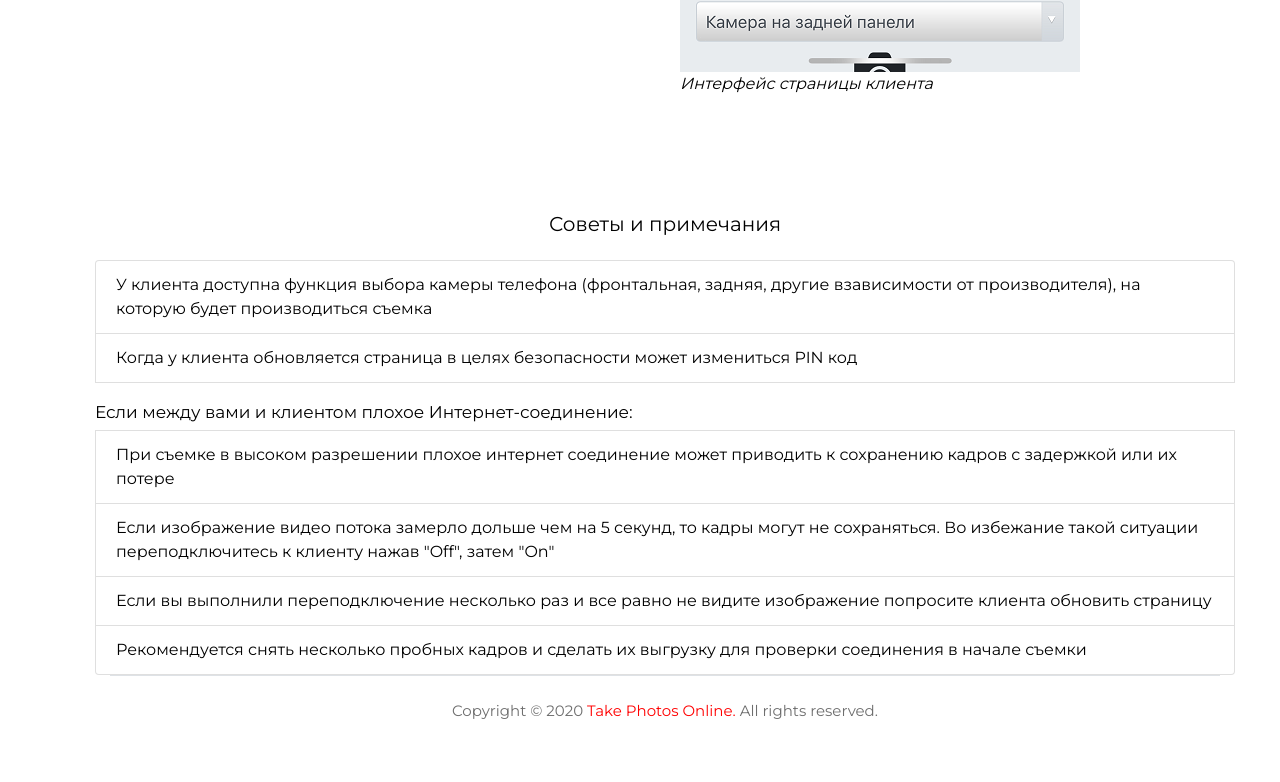
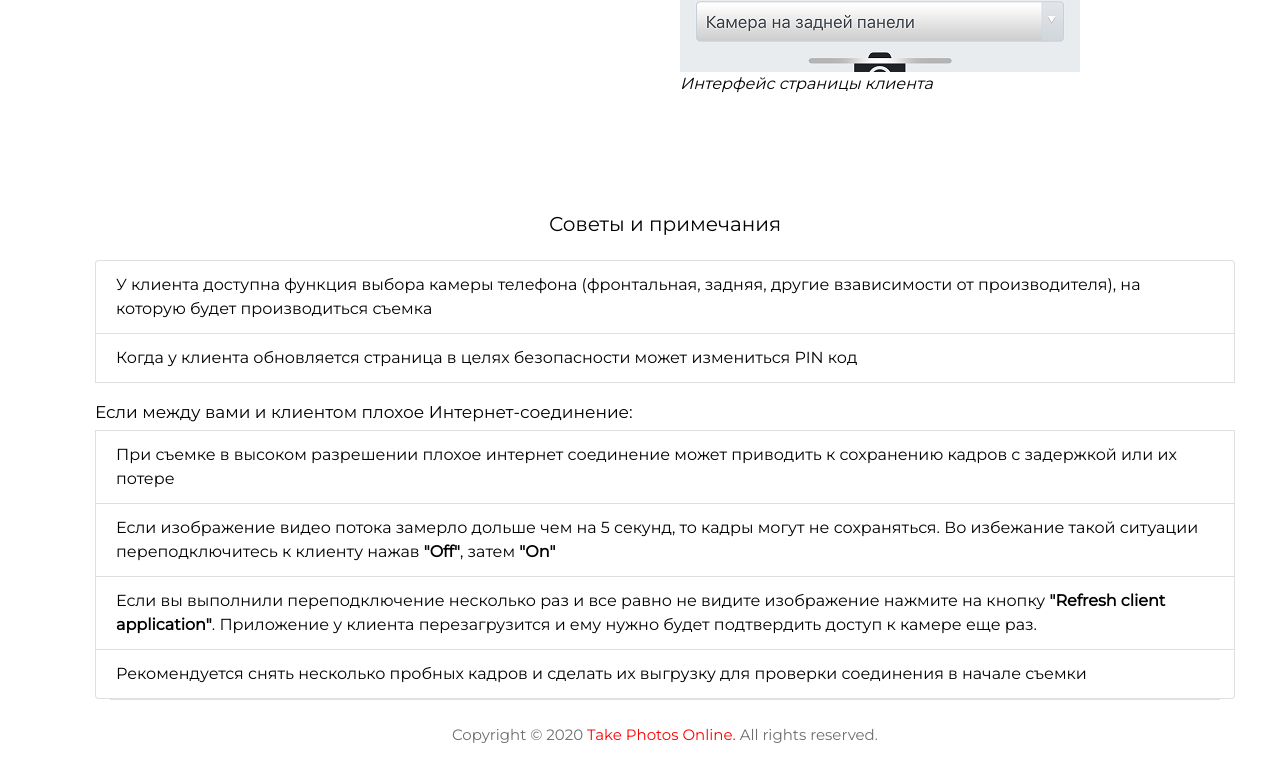
Before and after one commit to takephotosonline/takephotosonline.github.io, a website: page readme_ru.html in a window 1280 px wide. Shown: the part 3084-3866 px from the top of the page. Drawn offline with Linux system fonts and the light colour scheme.

Commit message:
add more info; update scrsh

```diff
--- a/readme_ru.html
+++ b/readme_ru.html
@@ -295,10 +295,11 @@
                     </li>
                     <li class="list-group-item">Если изображение видео потока замерло дольше чем на 5 секунд, то кадры
                         могут не сохраняться. Во избежание такой ситуации переподключитесь к клиенту
-                        нажав "Off", затем "On"
+                        нажав <b>"Off"</b>, затем <b>"On"</b>
                     </li>
                     <li class="list-group-item">Если вы выполнили переподключение несколько раз и все равно не видите
-                        изображение попросите клиента обновить страницу
+                        изображение нажмите на кнопку <b>"Refresh client application"</b>. Приложение у клиента перезагрузится
+                        и ему нужно будет подтвердить доступ к камере еще раз.
                     </li>
                     <li class="list-group-item">Рекомендуется снять несколько пробных кадров и сделать их выгрузку для
                         проверки соединения в начале съемки
```
Also changed, not shown: images/tpo_screenshot.png.
